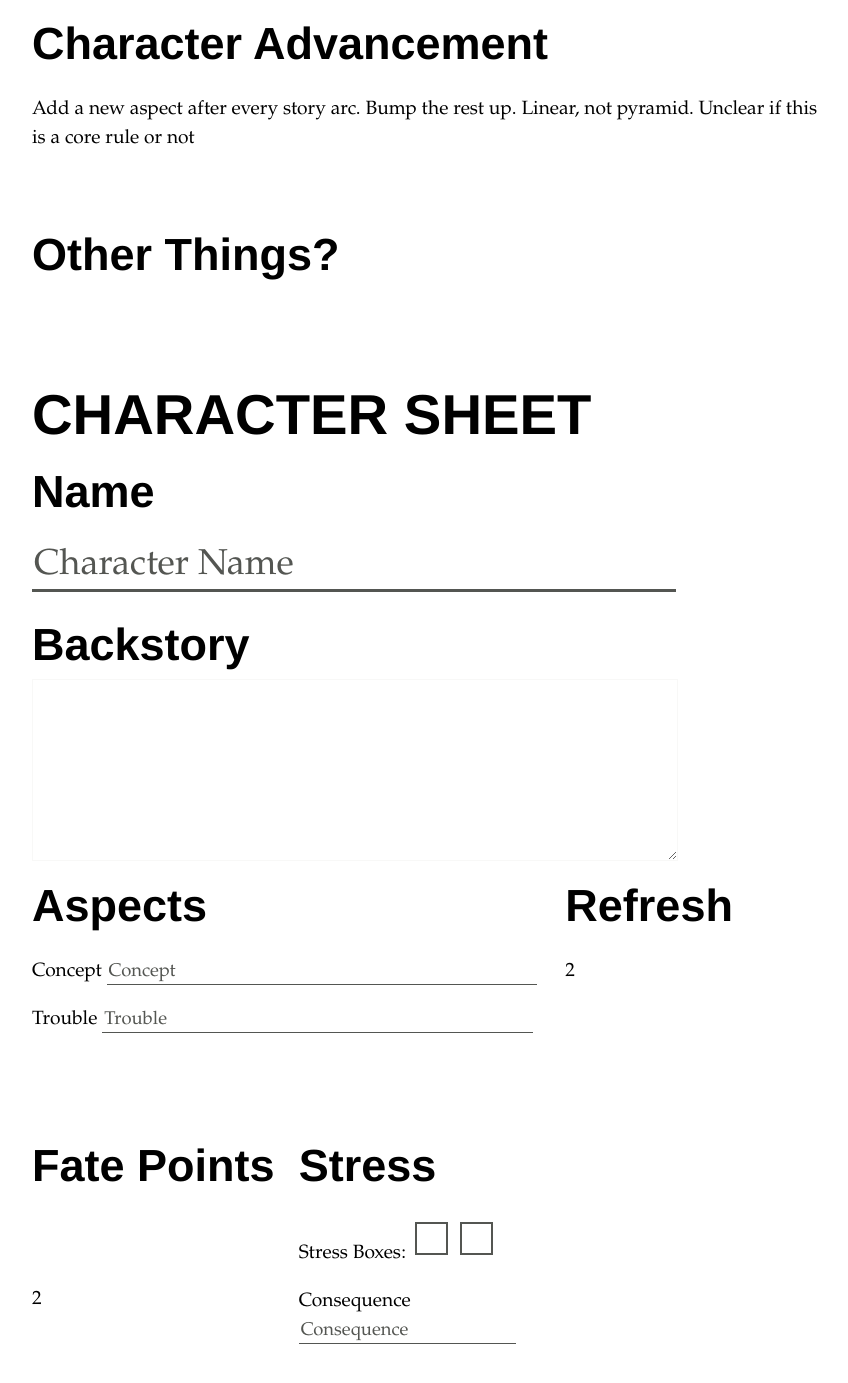
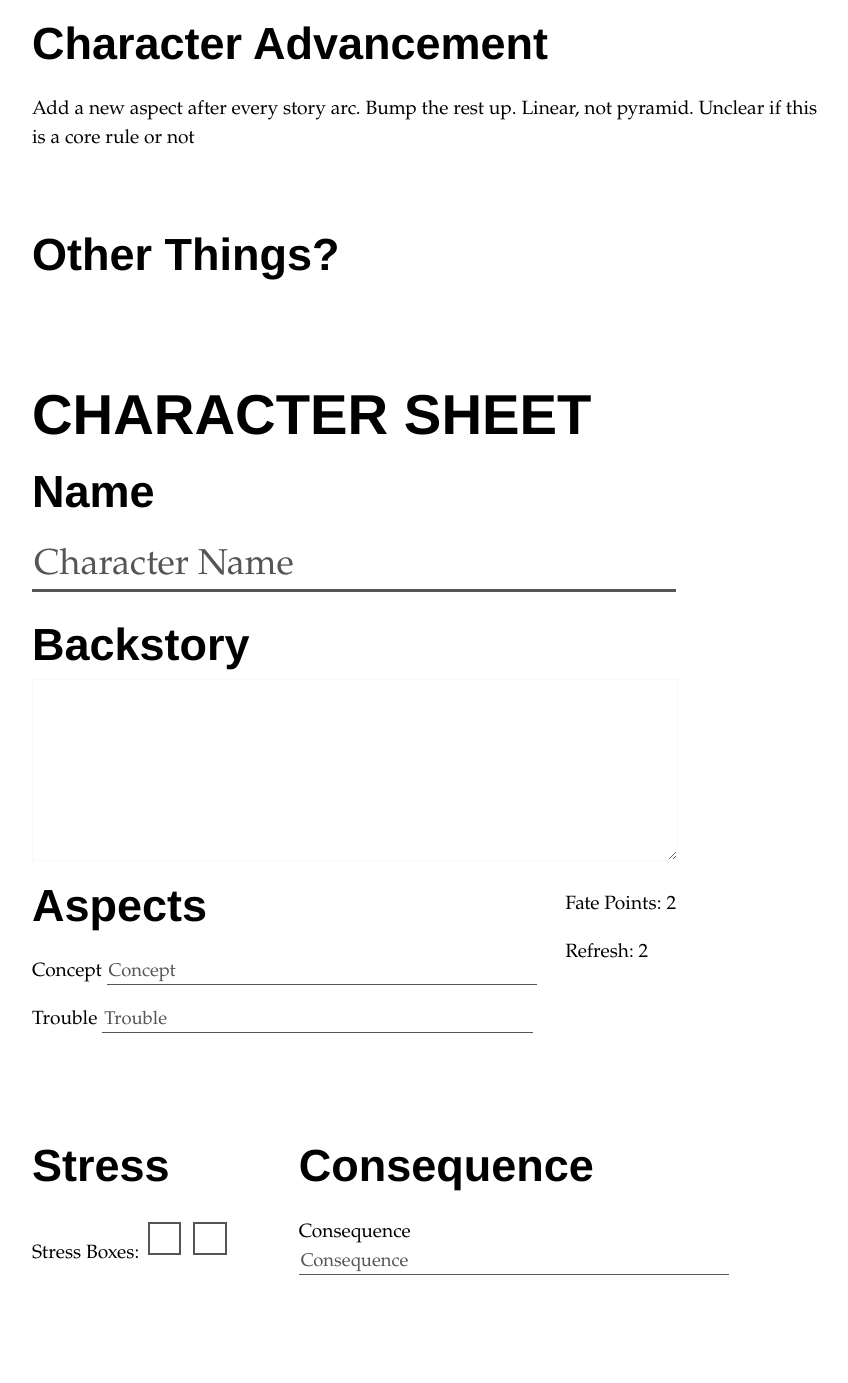
Before and after one commit to MiniFate/MiniFate, a Jekyll site: the page built from index.md, in a window 1280 px wide and 1400 px high, scrolled down 14165 px. Shown: the top 1383 px of the window, without its empty margins (208-1056 px from the left). Built offline with Jekyll 4.4.1, drawn with Linux system fonts in a browser that asks for light colours.

Commit message:
Final-ish layout
Now just need tweaking

```diff
--- a/assets/_sass/main.scss
+++ b/assets/_sass/main.scss
@@ -273,8 +273,8 @@
   grid-template-areas:
   "name name name"
   "backstory backstory backstory"
-  "aspect aspect refresh"
-  "stressbox consequence fatepoints";
+  "aspect aspect fatepoints"
+  "stressbox consequence consequence";
   justify-content: stretch;
   align-content: stretch;
 }
@@ -299,6 +299,26 @@
   grid-column: span 2;
 }
 
+div#aspects {
+  grid-area: "aspect";
+  grid-column: span 2;
+}
+
+div#fate-points {
+  grid-area: "fatepoints";
+  grid-column: span 1;
+  //border: 0.1em solid $tango-light-grey;
+}
+
+div#stress {
+  grid-area: "stressbox";
+  grid-column: span 1;
+}
+
+div#consequence {
+  grid-area: "consequence";
+  grid-column: span 2;
+}
 
 @mixin placeholder-text-style ($color, $font-variant, $text-transform) {
   &::-webkit-input-placeholder {
```
Also changed, not shown: _chapters/01-character_sheet.md (+10 -10 lines).
